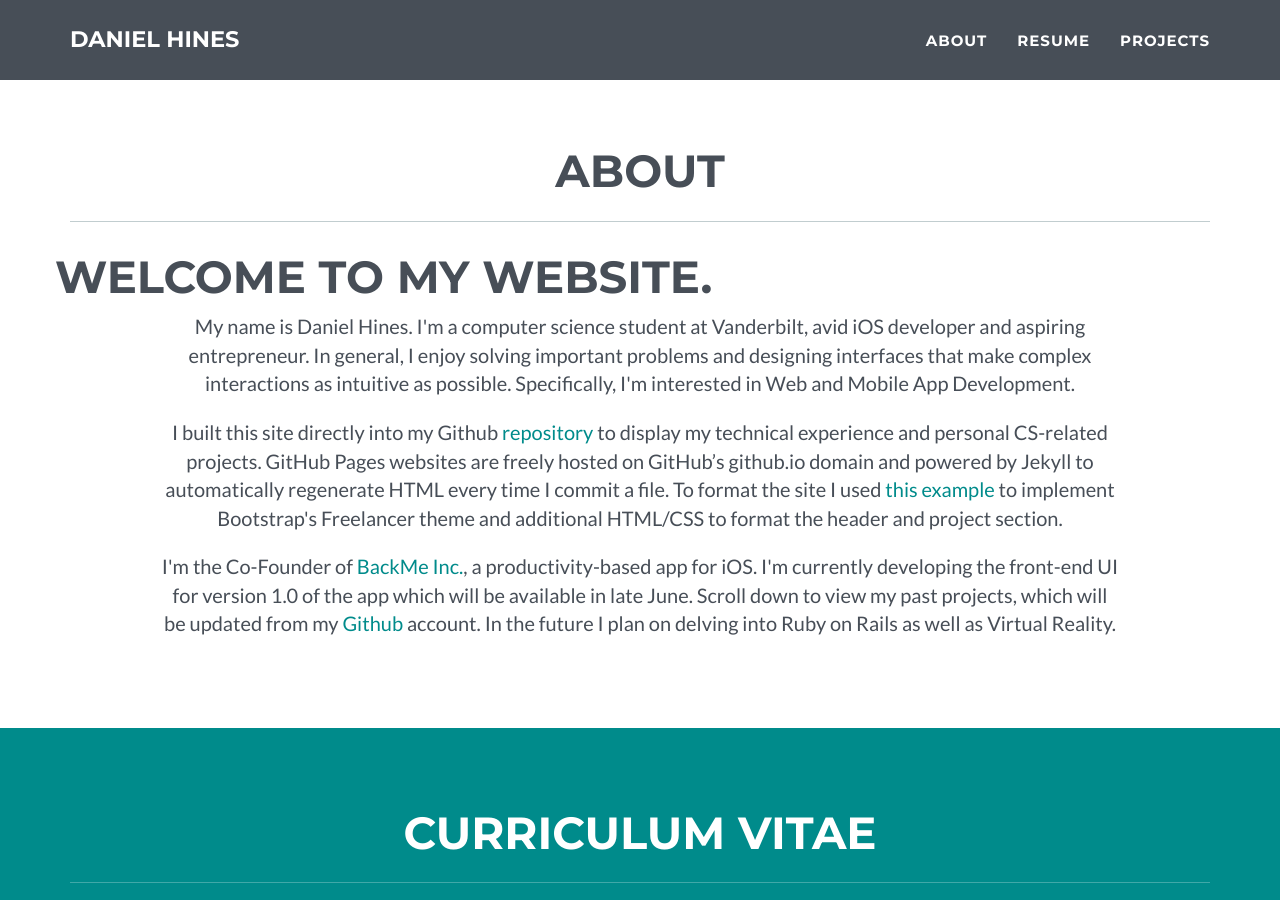
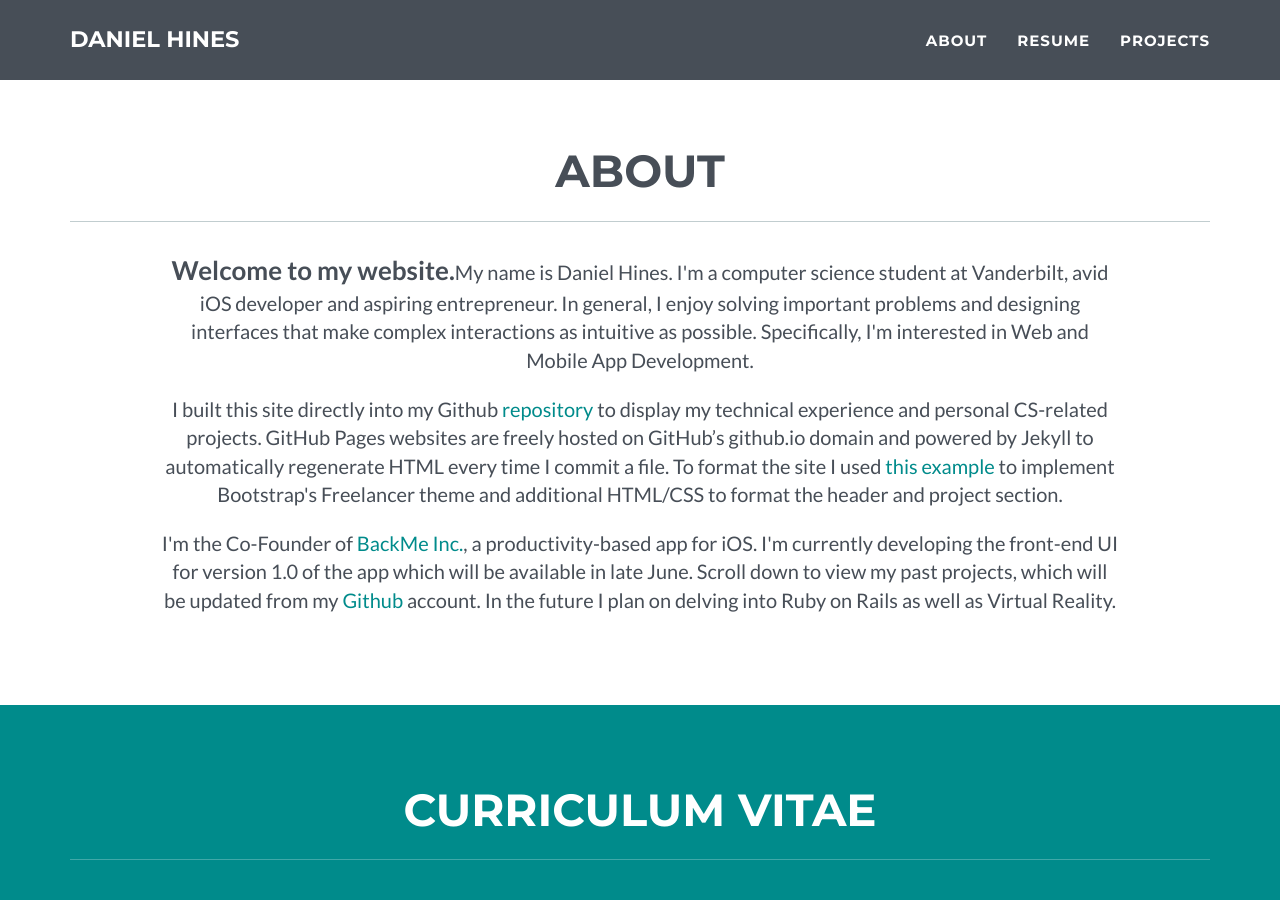
Before and after one commit to danielchines/danielchines.github.io, a Jekyll site: the page built from index.html, in a window 1280 px wide and 900 px high, scrolled down 757 px. Built offline with Jekyll 4.4.1, drawn with Linux system fonts in a browser that asks for light colours.

Commit message:
Update about.html

```diff
--- a/_includes/about.html
+++ b/_includes/about.html
@@ -7,10 +7,7 @@
                 </div>
             </div>
             <div class="row">
-             <span>
-                <h4>Welcome to my website.</h4>
-                <p class="about-p">{{ site.about.p1 }}</p>
-             </span>
+                <p class="about-p"><b style="font-size: 26px">Welcome to my website.</b>{{ site.about.p1 }}</p>
             </div>
             <div class="row">
                 <p class="about-p">{{ site.about.p2 }}</p>
```
